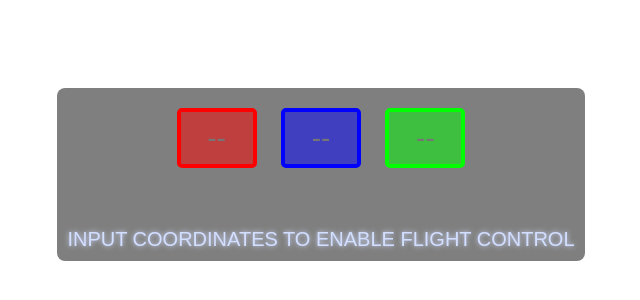
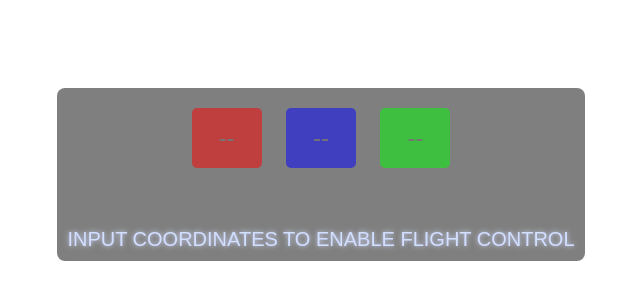
Before and after one commit to elvakel/coordinate, a plain HTML site: page index.html in a window 1280 px wide. Shown: the part 316-616 px from the top of the page, without its empty margins (319-959 px from the left). Drawn offline with Linux system fonts and the light colour scheme.

Commit message:
Update styles.css

```diff
--- a/styles.css
+++ b/styles.css
@@ -24,15 +24,14 @@ body {
 }
 
 .input-box {
-    width: 80px;
+    width: 70px;
     height: 60px;
-    font-size: 28px;
+    font-size: 24px;
     text-align: center;
     margin: 10px;
     border-radius: 5px;
-    border: 4px solid transparent; /* Default transparent border */
+    border: 4px;
     color: #fff;
-    background-color: rgba(255, 255, 255, 0.2); /* Default semi-transparent background */
 }
 }
  .input-box::placeholder {
```
